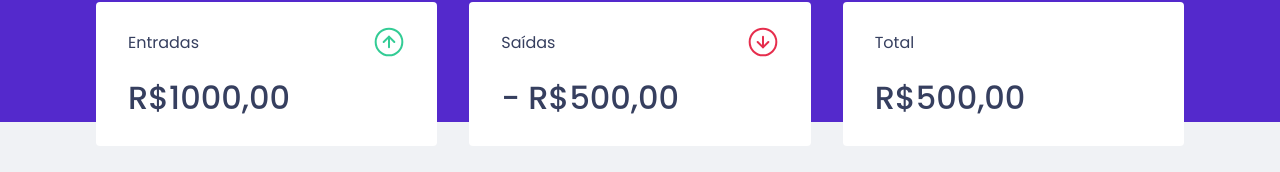
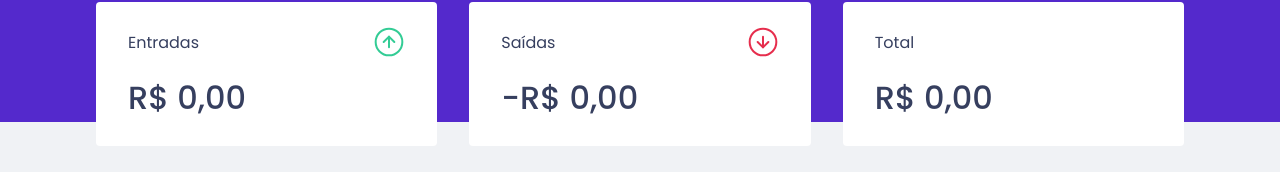
Before and after one commit to eduardojrsilva/dtmoney, a React (Create React App) app in the folder dtmoney/: page / in a window 1280 px wide. Shown: the part 150-322 px from the top of the page. Built offline with nearby package versions, Linux system fonts and the light colour scheme; no server answers; what miragejs would draw is missing.

Commit message:
ajusting summary and transactions table

```diff
--- a/dtmoney/src/TransactionsContext.tsx
+++ b/dtmoney/src/TransactionsContext.tsx
@@ -18,7 +18,7 @@ interface TransactionsProviderProps {
 
 interface TransactionContextData {
   transactions: Transaction[];
-  createTransaction: (transaction: TransactionInput) => void;
+  createTransaction: (transaction: TransactionInput) => Promise<void>;
 }
 
 export const TransactionsContext = createContext<TransactionContextData>({} as TransactionContextData);
@@ -31,8 +31,18 @@ export function TransactionsProvider({ children }: TransactionsProviderProps) {
       .then(response => setTransactions(response.data.transactions));
   }, []);
 
-  function createTransaction(transaction: TransactionInput) {
-    api.post('/transactions', transaction);
+  async function createTransaction(transactionInput: TransactionInput) {
+    const response = await api.post('/transactions', {
+      ...transactionInput,
+      createdAt: new Date(),
+    });
+
+    const { transaction } = response.data;
+
+    setTransactions([
+      ...transactions,
+      transaction,
+    ]);
   }
 
   return (
--- a/dtmoney/src/components/NewTransactionModal/index.tsx
+++ b/dtmoney/src/components/NewTransactionModal/index.tsx
@@ -22,15 +22,22 @@ export function NewTransactionModal({ isOpen, onRequestClose}: NewTransactionMod
   const [type, setType] = useState('deposit');
   const [category, setCategory] = useState('');
 
-  function handleCreateNewTransaction(event: FormEvent) {
+  async function handleCreateNewTransaction(event: FormEvent) {
     event.preventDefault();
 
-    createTransaction({
+    await createTransaction({
       title,
       amount,
       category,
       type,
     });
+
+    setTitle('');
+    setAmount(0);
+    setCategory('');
+    setType('deposit');
+
+    onRequestClose();
   }
 
   return (
--- a/dtmoney/src/components/Summary/index.tsx
+++ b/dtmoney/src/components/Summary/index.tsx
@@ -9,6 +9,22 @@ import { Container } from "./styles";
 export function Summary() {
   const { transactions } = useContext(TransactionsContext);
 
+  const summary= transactions.reduce((acc, transaction) => {
+    if (transaction.type === 'deposit') {
+      acc.deposits += transaction.amount;
+      acc.total += transaction.amount;
+    } else {
+      acc.withdraws += transaction.amount;
+      acc.total -= transaction.amount;
+    }
+
+    return acc;
+  }, {
+    deposits: 0,
+    withdraws: 0,
+    total: 0,
+  });
+
   return (
     <Container>
       <div>
@@ -16,7 +32,12 @@ export function Summary() {
           <p>Entradas</p>
           <img src={incomeImg} alt="Entradas" />
         </header>
-        <strong>R$1000,00</strong>
+        <strong>
+          {new Intl.NumberFormat('pt-BR', {
+            style: 'currency',
+            currency: 'BRL'
+          }).format(summary.deposits)}
+        </strong>
       </div>
 
       <div>
@@ -24,7 +45,13 @@ export function Summary() {
           <p>Saídas</p>
           <img src={outcomeImg} alt="Saídas" />
         </header>
-        <strong>- R$500,00</strong>
+        <strong>
+          -
+          {new Intl.NumberFormat('pt-BR', {
+            style: 'currency',
+            currency: 'BRL'
+          }).format(summary.withdraws)}
+        </strong>
       </div>
 
       <div>
@@ -32,7 +59,12 @@ export function Summary() {
           <p>Total</p>
           <img src={totalImg} alt="Total" />
         </header>
-        <strong>R$500,00</strong>
+        <strong>
+          {new Intl.NumberFormat('pt-BR', {
+            style: 'currency',
+            currency: 'BRL'
+          }).format(summary.total)}
+        </strong>
       </div>
     </Container>
   );
```
